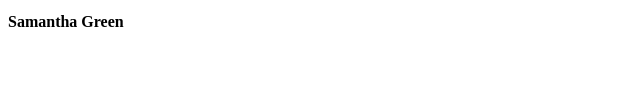
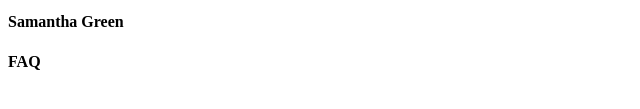
Before and after one commit to StevedaLegend/Bloggers-Project-Site, a plain HTML site: page Index.html in a window 1280 px wide. Shown: the part 523-632 px from the top of the page, 0-640 px from the left. Drawn offline with Linux system fonts and the light colour scheme.

Commit message:
Adding a FAQ section
Adding a FAQ section in the site which will have a collapse feature which will allow the user to click on it once CSS has been applied

```diff
--- a/Index.html
+++ b/Index.html
@@ -132,7 +132,27 @@
     </div>
 
 
+    <section data-bs-version="5.1" class="list1 cid-ugKrKiHIfP" id="faq-1-ugKrKiHIfP">
 
+        <div claas="conatiner">
+            <div class="row justify-content-center">
+                <div class="col-12 col-md-12 col-lg-10 m-auto">
+                    <div class="content">
+                        <div class="row justify-content-center mb-5">
+                            <div class="col-12 content-head">
+                                <div class="mbr-section-head">
+                                    <h4 class="mbr-section-title mbr-fonts-style align-center mb-0 display-2">
+                                        <strong> FAQ </strong>
+                                    </h4>
+                                </div>
+                            </div>
+                        </div>
+                    </div>
+                </div>
+            </div>
+        </div>
+
+    </section>
 
 </body>
 
```
